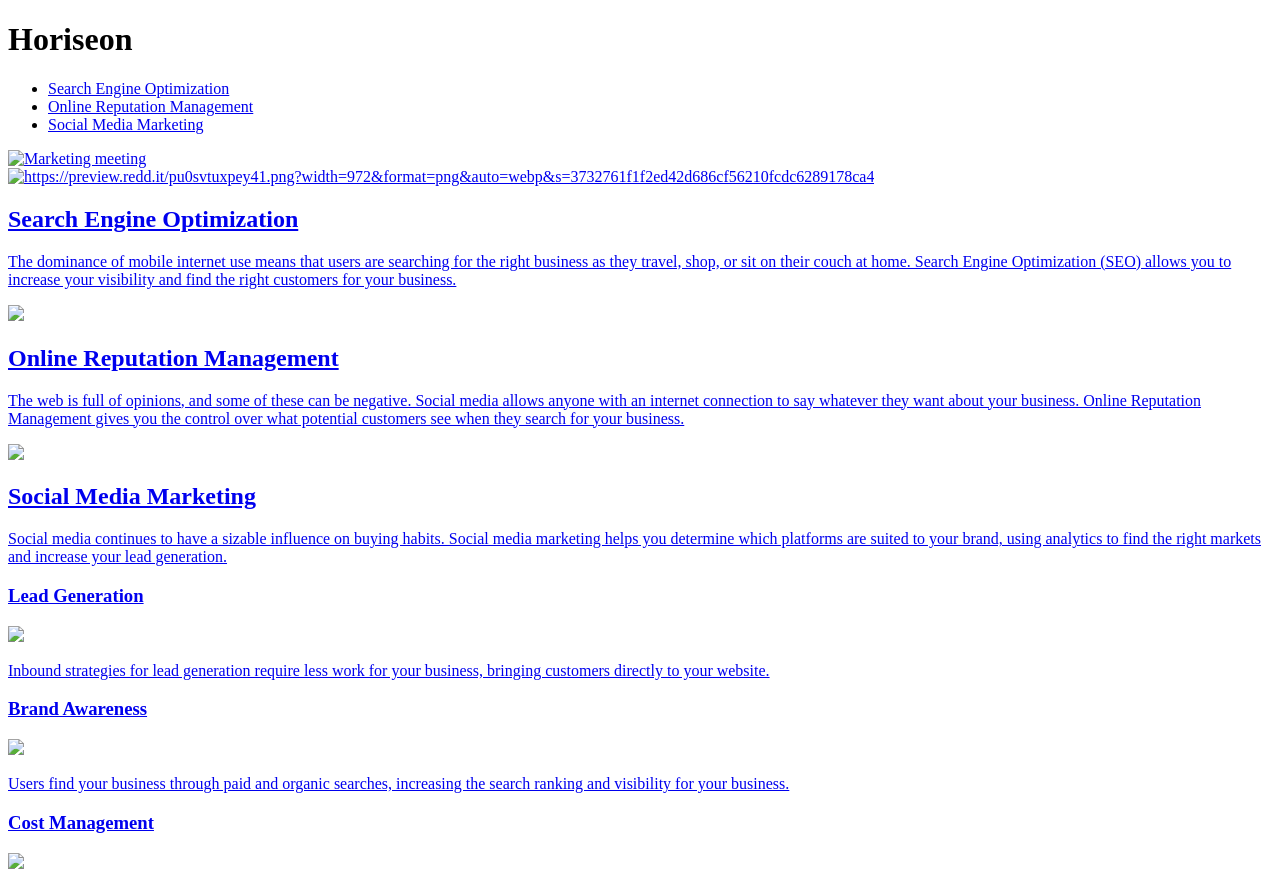
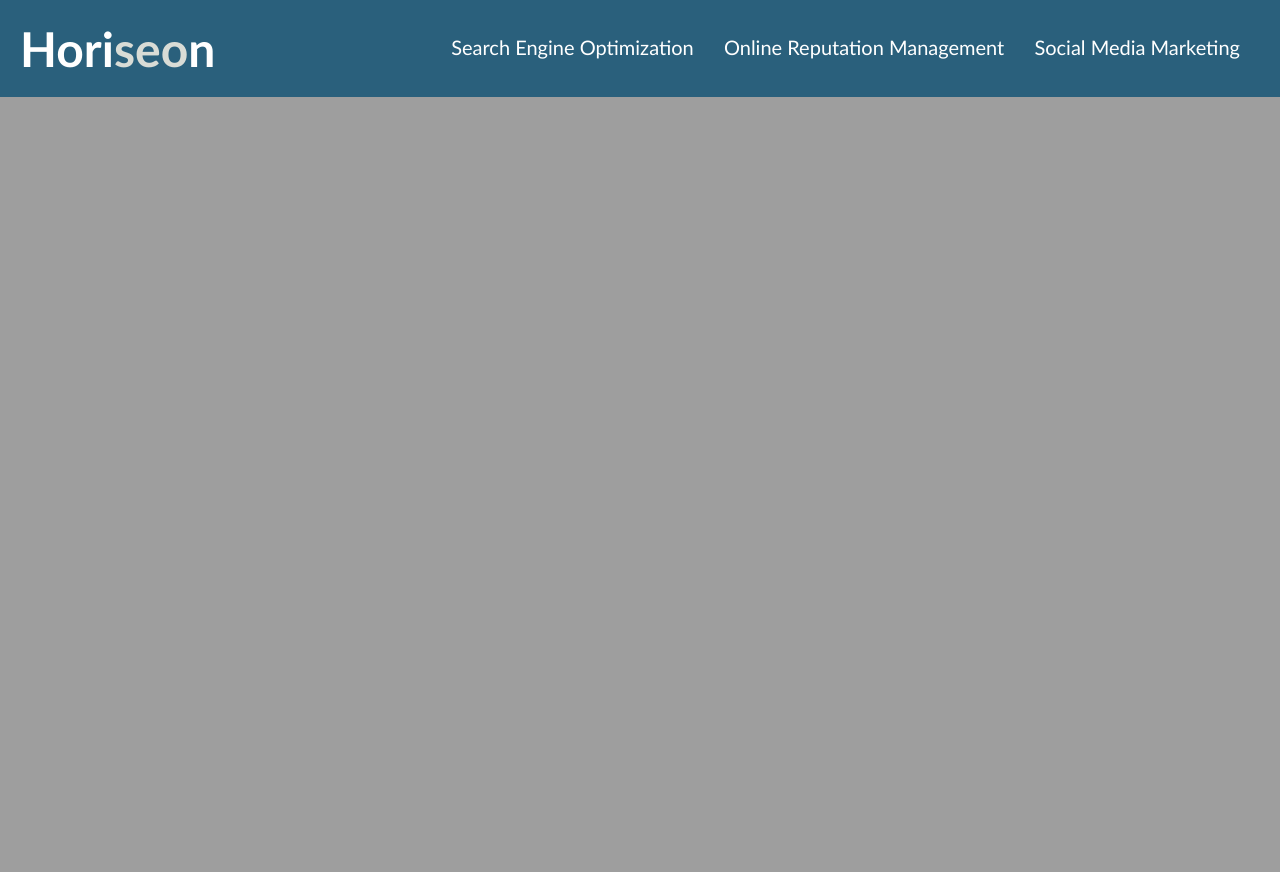
Before and after one commit to Brenden-uni/Challenge-1-, a plain HTML site: page index.html in a window 1280 px wide. Shown: the top 872 px of the page. Drawn offline with Linux system fonts and the light colour scheme; the site is published under a folder, as on GitHub Pages, so addresses that start at the root find nothing.

Commit message:
changed directory link

```diff
--- a/index.html
+++ b/index.html
@@ -3,7 +3,7 @@
 
 <head>
     <meta charset="UTF-8" />
-    <link rel="stylesheet" href="/Assets/css/style.css">
+    <link rel="stylesheet" href="./Assets/css/style.css">
     <title>Horiseon</title>
 </head>
 
@@ -32,13 +32,13 @@
     </div>
 
     <div class="main-img">
-        <img src="/Assets/images/digital-marketing-meeting.jpg" alt="Marketing meeting">
+        <img src="./Assets/images/digital-marketing-meeting.jpg" alt="Marketing meeting">
     </div>
 
     <div class="content">
         <div
             id="search-engine-optimization">
-            <img src="/Assets/images/search-engine-optimization.jpg" class="float-left" alt="https://preview.redd.it/pu0svtuxpey41.png?width=972&format=png&auto=webp&s=3732761f1f2ed42d686cf56210fcdc6289178ca4"/>
+            <img src="./Assets/images/search-engine-optimization.jpg" class="float-left" alt="https://preview.redd.it/pu0svtuxpey41.png?width=972&format=png&auto=webp&s=3732761f1f2ed42d686cf56210fcdc6289178ca4"/>
             <h2>Search Engine Optimization</h2>
             <p>
                 The dominance of mobile internet use means that users are searching for the right business as they travel, shop, or sit on their couch at home. Search Engine Optimization (SEO) allows you to increase your visibility and find the right customers for your business.
@@ -47,7 +47,7 @@
 
         <div
             id="online-reputation-management">
-            <img src="/Assets/images/online-reputation-management.jpg" class="float-right" />
+            <img src="./Assets/images/online-reputation-management.jpg" class="float-right" />
             <h2>Online Reputation Management</h2>
             <p>
                 The web is full of opinions, and some of these can be negative. Social media allows anyone with an internet connection to say whatever they want about your business. Online Reputation Management gives you the control over what potential customers see when they search for your business.
@@ -56,7 +56,7 @@
 
         <div
             id="social-media-marketing">
-            <img src="/Assets/images/social-media-marketing.jpg" class="float-left" />
+            <img src="./Assets/images/social-media-marketing.jpg" class="float-left" />
             <h2>Social Media Marketing</h2>
             <p>
                 Social media continues to have a sizable influence on buying habits. Social media marketing helps you determine which platforms are suited to your brand, using analytics to find the right markets and increase your lead generation.
@@ -69,7 +69,7 @@
 
         <div class="benefits-sidebar">
             <h3>Lead Generation</h3>
-            <img src="/Assets/images/lead-generation.png" />
+            <img src="./Assets/images/lead-generation.png" />
             <p>
                 Inbound strategies for lead generation require less work for your business, bringing customers directly to your website.
             </p>
@@ -77,7 +77,7 @@
 
         <div class="benefits-sidebar">
             <h3>Brand Awareness</h3>
-            <img src="/Assets/images/brand-awareness.png" />
+            <img src="./Assets/images/brand-awareness.png" />
             <p>
                 Users find your business through paid and organic searches, increasing the search ranking and visibility for your business.
             </p>
@@ -85,7 +85,7 @@
 
         <div class="benefits-sidebar">
             <h3>Cost Management</h3>
-            <img src="/Assets/images/cost-management.png" />
+            <img src="./Assets/images/cost-management.png" />
             <p>
                 As the search ranking for your business increases, your advertising costs decrease, and you no longer need to advertise your page.
             </p>
```
